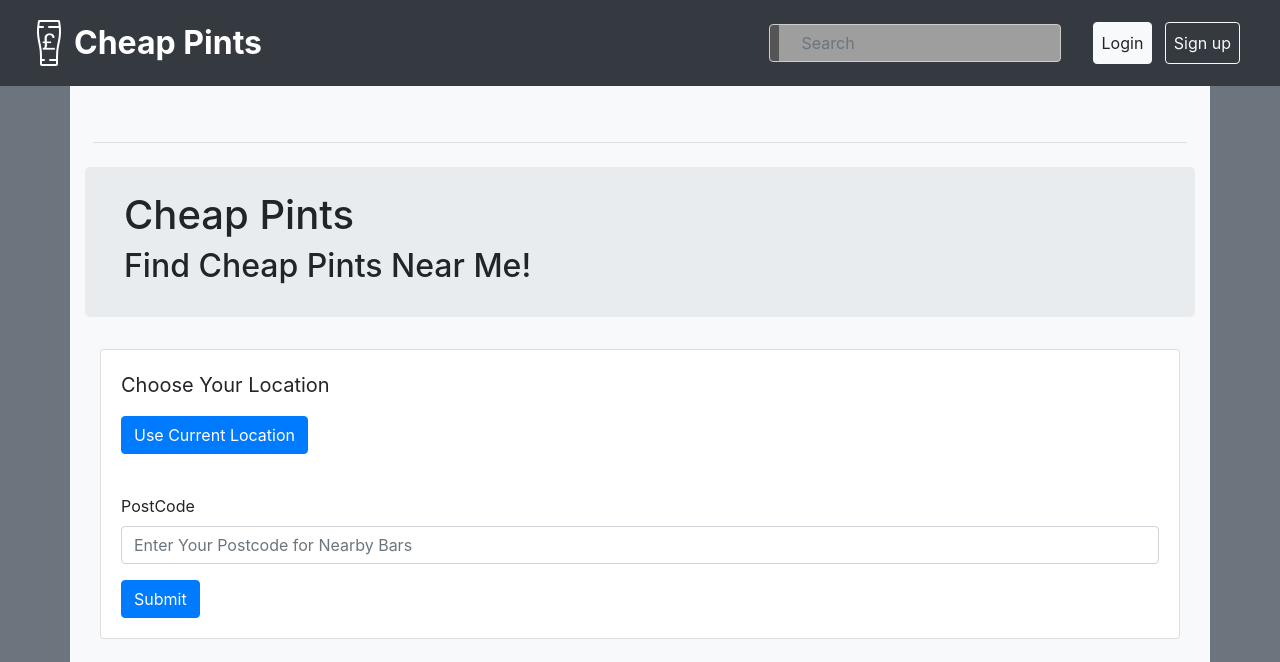
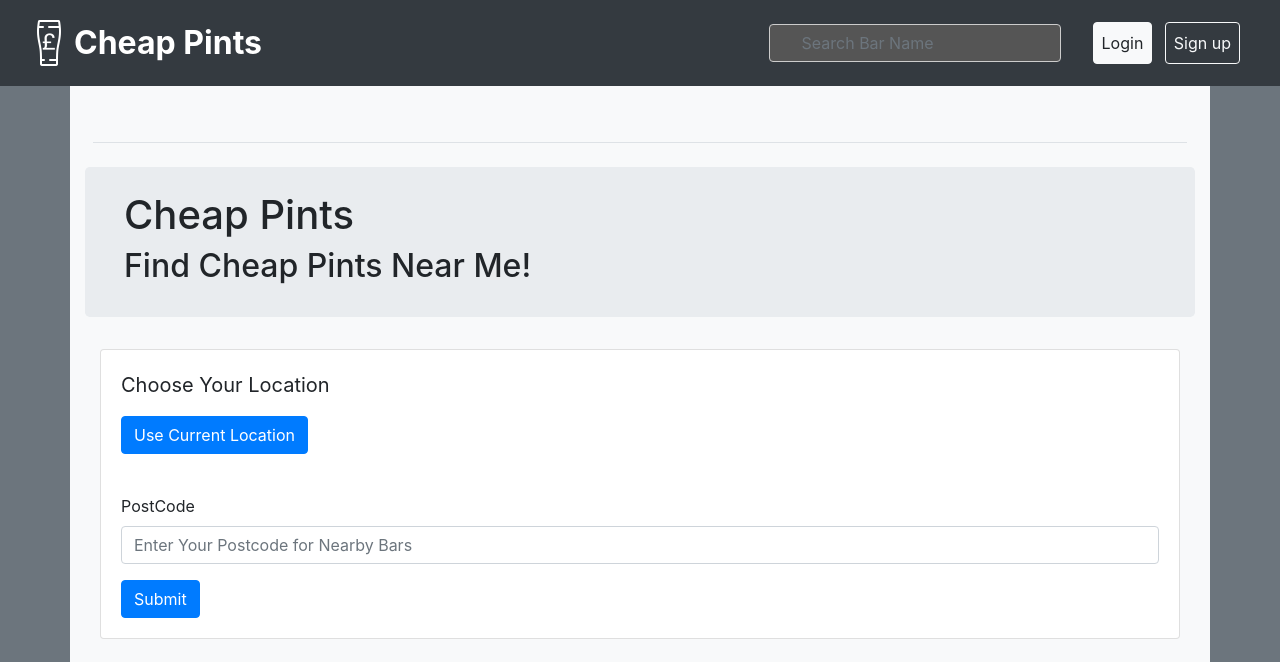
Before and after one commit to markmorrison95/cheap_pints, a Django app: page / in a window 1280 px wide. Shown: the top 662 px of the page. Run offline with Django 3.2, Linux system fonts and the light colour scheme; some libraries are stand-ins or nearby versions; grey boxes are pictures that could not be loaded.

Commit message:
Sceptical commit

```diff
--- a/cheap_pints/urls.py
+++ b/cheap_pints/urls.py
@@ -8,5 +8,5 @@ urlpatterns = [
     path('bars/<str:value>/', views.barList, name='bars'),
     path('add_bar/', AddBar.as_view(), name='add_bar'),
     path('bar/<str:id>/', views.bar, name='bar' ),
-    path('search.json', views.autocompleteModel, name='autocomplete')
+    path('search/', views.autocompleteModel, name='autocomplete')
 ]
--- a/static/css/base.css
+++ b/static/css/base.css
@@ -9,7 +9,7 @@
 }
 
 input[type=search] {
-    background: #555 url(http://hp-proliant.co.uk/qual_images/mob-search-icon.png) no-repeat 9px center;
+    background: #555 no-repeat 9px center;
     border: solid 1px #ccc;
     padding: 9px 10px 9px 32px;
     width: 55px;
--- a/static/js/base.js
+++ b/static/js/base.js
@@ -4,7 +4,7 @@ function searchOpen() {
         search: search
     };
     $.ajax({
-        url: '/cheap_pints/search.json',
+        url: '/cheap_pints/search/',
         data: data,
         dataType: 'jsonp',
         jsonp: 'callback',
@@ -14,7 +14,6 @@ function searchOpen() {
 
 
 function searchResult(data) {
-    console.log(data);
     $("#txtSearch").autocomplete({
         source: data
     });
--- a/templates/cheap_pints/base.html
+++ b/templates/cheap_pints/base.html
@@ -39,11 +39,10 @@
             </a>
         </h2>
             <nav class="navbar">
-                    <form class="form-inline">
-                        <input class="form-control mr-sm-2" name="search" id="txtSearch" onkeyup="searchOpen()" type="search" placeholder="Search" aria-label="Search">
+                    <form class="form-inline" action="/cheap_bars/search/">
+                        <input class="form-control mr-sm-2" name="BarSearch" id="txtSearch" onkeyup="searchOpen()" type="search" placeholder="Search Bar Name" aria-label="Search">
                     </form>
                 </nav>
-
         <nav class="my-2 my-md-0 mr-md-3">
 
             {% comment %} Sign up and Login Space - dynamic to show 'log out' if user is logged in and
```
